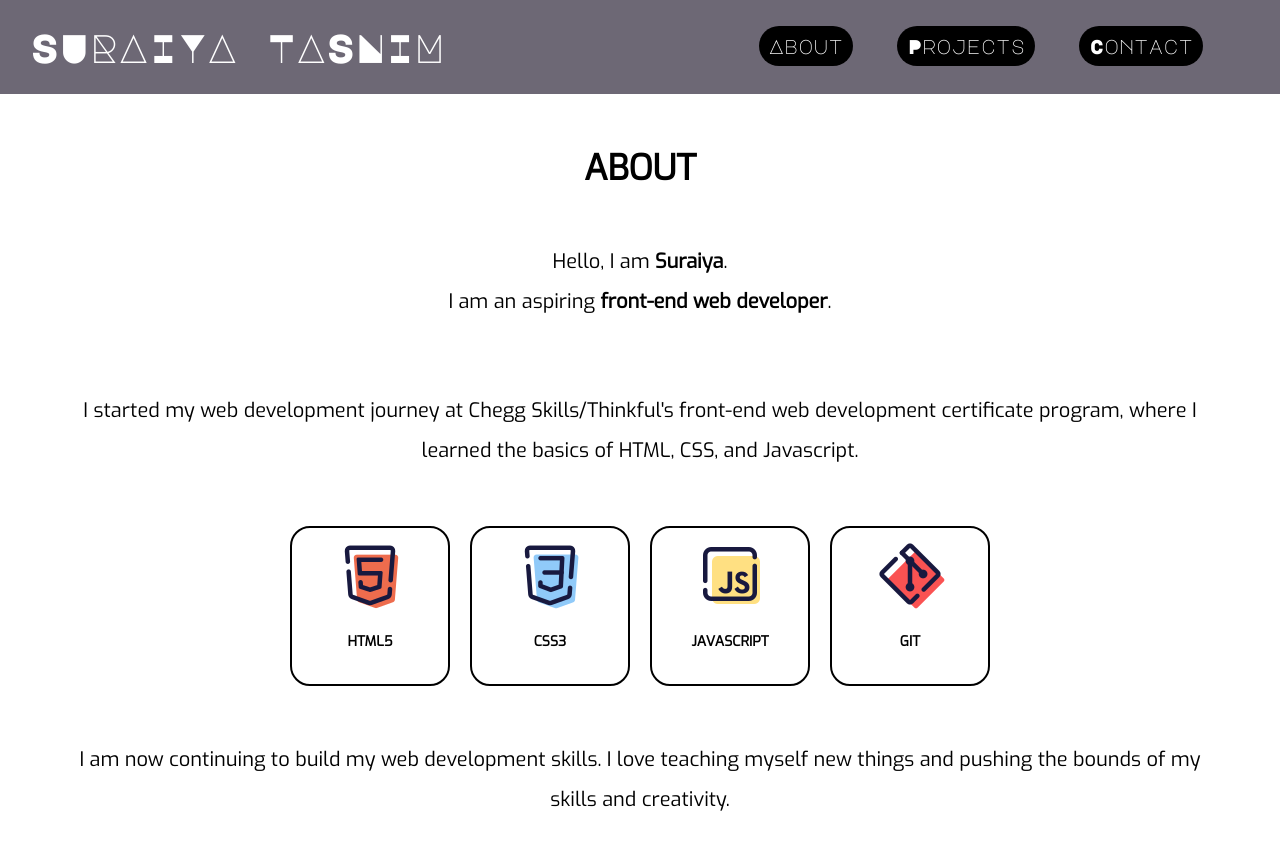
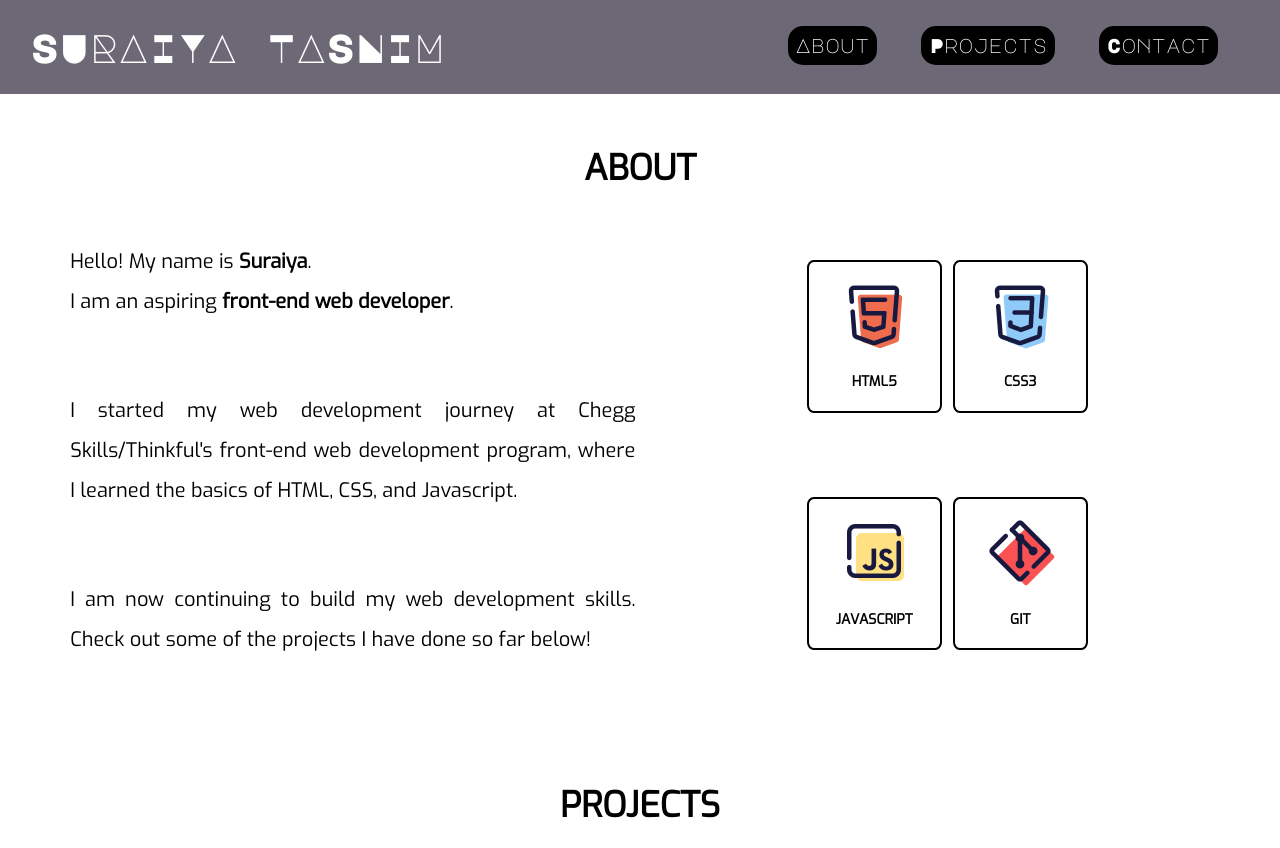
Before and after one commit to SuraiyaTasnim11/portfolio-website, a plain HTML site: page index.html in a window 1280 px wide. Shown: the top 848 px of the page. Drawn offline with nearby package versions, Linux system fonts and the light colour scheme; a script that the page names is missing.

Commit message:
updated layout

```diff
--- a/index.html
+++ b/index.html
@@ -6,6 +6,7 @@
         <title>Suraiya Tasnim</title>
         <link href="https://cdnjs.cloudflare.com/ajax/libs/normalize/8.0.1/normalize.min.css" rel="stylesheet"/>
         <link href="style.css" rel="stylesheet">
+        <link rel="stylesheet" href="https://cdnjs.cloudflare.com/ajax/libs/font-awesome/4.7.0/css/font-awesome.min.css">
     </head>
 
     <body>
@@ -20,11 +21,8 @@
 
         <main>
             <section id="about">
-                <h2>ABOUT</h2>
-                    <p class="about-text">Hello, I am <b>Suraiya</b>. <br> I am an aspiring <b>front-end web developer</b>.</p>
-                    <p class="about-text">I started my web development journey at Chegg Skills/Thinkful's
-                    front-end web development certificate program, where I learned the basics of HTML, CSS, and Javascript.</p>
-
+                <h2 class="row">ABOUT</h2>
+                    <div class="column">
                         <div class="skills-container">
                             <div class="skills html">
                                 <img src="media/html5-icon.png" alt="HTML5 icon">
@@ -34,6 +32,8 @@
                                 <img src="media/css3-icon.png" alt="CSS3 icon">
                                 <p class="caption">CSS3</p>
                             </div>
+                        </div>
+                        <div class="skills-container">
                             <div class="skills javascript">
                                 <img src="media/javascript-icon.png" alt="Javascript icon">
                                 <p class="caption">JAVASCRIPT</p>
@@ -43,9 +43,13 @@
                                 <p class="caption">GIT</p>
                             </div>
                         </div>
+                    </div>
 
+                    <p class="about-text">Hello! My name is <b>Suraiya</b>. <br> I am an aspiring <b>front-end web developer</b>.</p>
+                    <p class="about-text">I started my web development journey at Chegg Skills/Thinkful's
+                    front-end web development program, where I learned the basics of HTML, CSS, and Javascript.</p>
                     <p class="about-text">I am now continuing to build my web development skills.
-                        I love teaching myself new things and pushing the bounds of my skills and creativity.
+                        Check out some of the projects I have done so far below!
                     </p>
             </section>
 
--- a/style.css
+++ b/style.css
@@ -15,16 +15,17 @@ header {
 }
 
 nav {
-    width: 45%;
-    padding: 35px;
+    margin-top: 0.5%;
+    width: 40%;
 }
 
 nav a {
     font-family: "Major Mono Display", sans-serif;
     background-color: #000000;
     color: #ffffff;
-    padding: 10px;
-    border-radius: 20px;
+    padding: 1.5%;
+    display: inline-block;
+    border-radius: 15px;
 }
 
 nav a:hover {
@@ -71,23 +72,24 @@ p, a {
 
 .about-text {
     padding: 2%;
-    text-align: center;
     line-height: 40px;
+    width: 50%;
+    text-align: justify;
 }
 
 .skills-container {
     display: flex;
     justify-content: center;
+    padding: 6%;
 }
 
 .skills {
     border: #000000 solid 2px;
-    border-radius: 20px;
-    margin: 10px;
-    padding: 10px;
+    border-radius: 5%;
+    margin: 1%;
+    padding-top: 3%;
     text-align: center;
-    width: 20vh;
-    height: 20vh;
+    width: 25%;
 }
 
 .skills:hover {
```
Also changed, not shown: script.js (added). Lines whose indentation alone changed are shown as unchanged.
